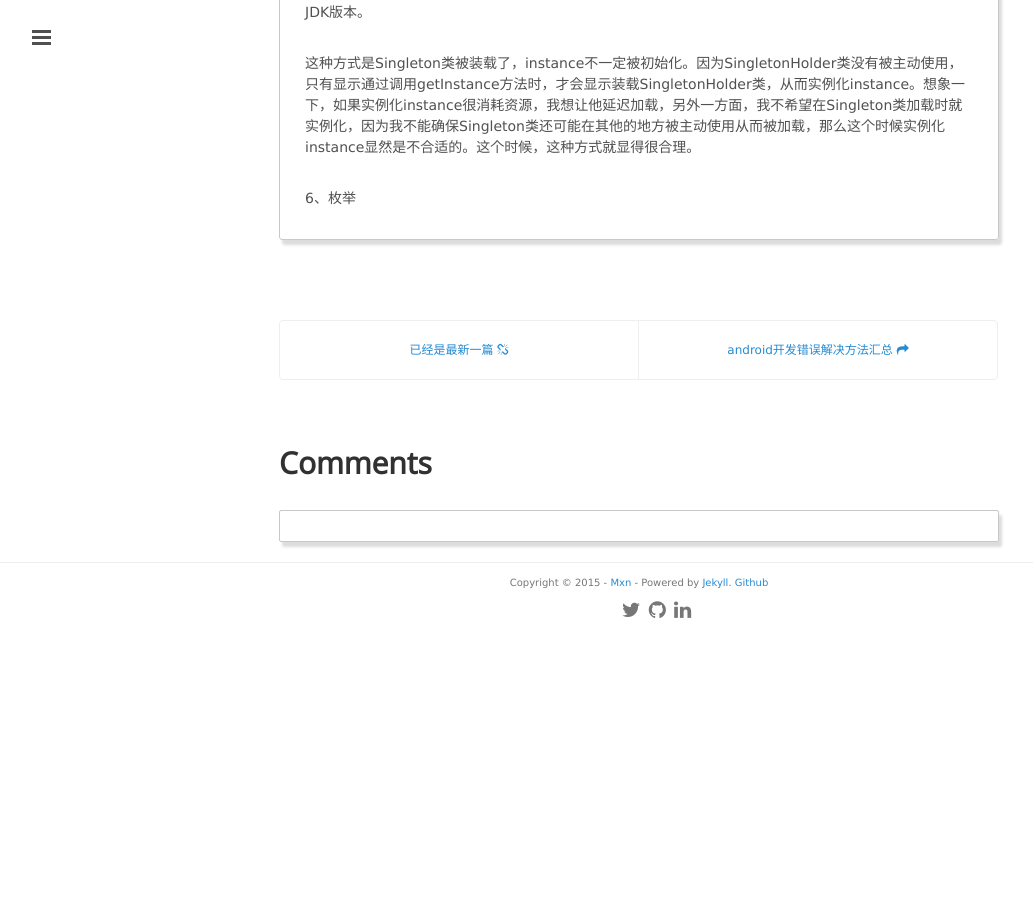
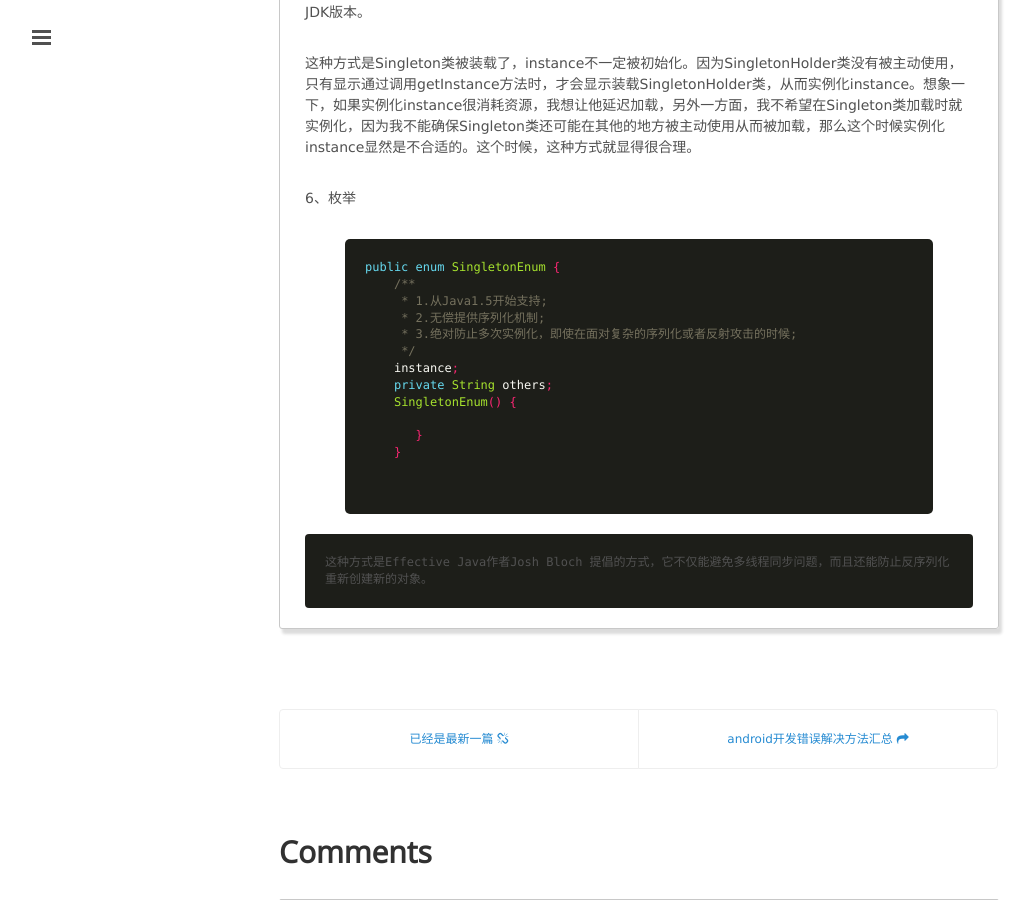
Before and after one commit to mxn21/mxn21.github.io, a Jekyll site: the page built from _posts/2015-5-28-android单例模式分析.md, in a window 1280 px wide and 900 px high, scrolled down 3785 px. Shown: the whole window, without its empty margins (1-1034 px from the left). Built offline with Jekyll 4.4.1, drawn with Linux system fonts in a browser that asks for light colours; Markdown is read by kramdown in place of the engine named in the settings; comment, search, counter and statistics services are not loaded; before the commit the page ends 4420 px from its top, so only the background shows below that.

Commit message:
Update 2015-5-28-android单例模式分析.md

```diff
--- a/_posts/2015-5-28-android单例模式分析.md
+++ b/_posts/2015-5-28-android单例模式分析.md
@@ -172,3 +172,22 @@
 这种方式是Singleton类被装载了，instance不一定被初始化。因为SingletonHolder类没有被主动使用，只有显示通过调用getInstance方法时，才会显示装载SingletonHolder类，从而实例化instance。想象一下，如果实例化instance很消耗资源，我想让他延迟加载，另外一方面，我不希望在Singleton类加载时就实例化，因为我不能确保Singleton类还可能在其他的地方被主动使用从而被加载，那么这个时候实例化instance显然是不合适的。这个时候，这种方式就显得很合理。
 
 6、枚举
+
+{% highlight java %}
+
+public enum SingletonEnum {
+    /**
+     * 1.从Java1.5开始支持;
+     * 2.无偿提供序列化机制;
+     * 3.绝对防止多次实例化，即使在面对复杂的序列化或者反射攻击的时候;
+     */
+    instance;
+    private String others;
+    SingletonEnum() {
+
+       }
+    }
+
+    {% endhighlight %}
+
+    这种方式是Effective Java作者Josh Bloch 提倡的方式，它不仅能避免多线程同步问题，而且还能防止反序列化重新创建新的对象。
```
